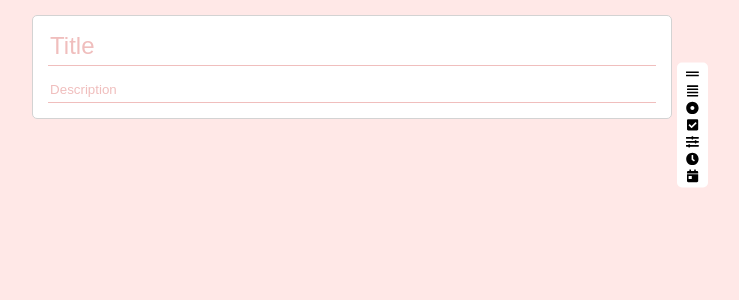
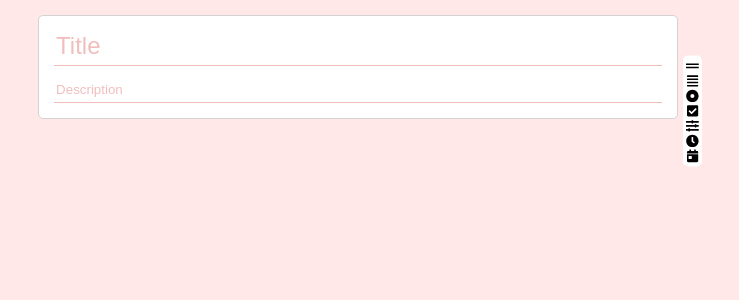
Before and after one commit to martijnvanginkel/survey_wizard, a Vue app: page / in a window 1280 px wide. Both pictures are taken after a click on the button "start". Shown: the top 300 px of the page, without its empty margins (270-1009 px from the left). Built offline with nearby package versions, Linux system fonts and the light colour scheme.

Commit message:
Finished base positioning of the radiofield

```diff
--- a/src/components/RadioButton.vue
+++ b/src/components/RadioButton.vue
@@ -53,6 +53,7 @@ input[type="text"] {
     font-size: 1em;
     padding: 0;
     margin: 0;
+    margin-right: 7px;
     border: 0;
     bottom: 0;
     background-color: orange;
@@ -63,6 +64,7 @@ input[type="radio"] {
     align-self: center;
     padding: 0;
     margin: 0;
+    margin-right: 5px;
     outline: none;
 }
 
@@ -79,6 +81,7 @@ label {
     justify-content: flex-end;
     align-content: center;
     width: 100%;
+    margin: 1px 0;
 }
 
 .radio-option:hover {
--- a/src/components/ToolBox.vue
+++ b/src/components/ToolBox.vue
@@ -47,6 +47,8 @@ export default {
 .icon-button {
     /* margin: 5px; */
     /* padding: 2px 4px; */
+    margin: 0;
+    padding: 0;
     border: 0;
     outline: none;
     transition: 100ms;
```
